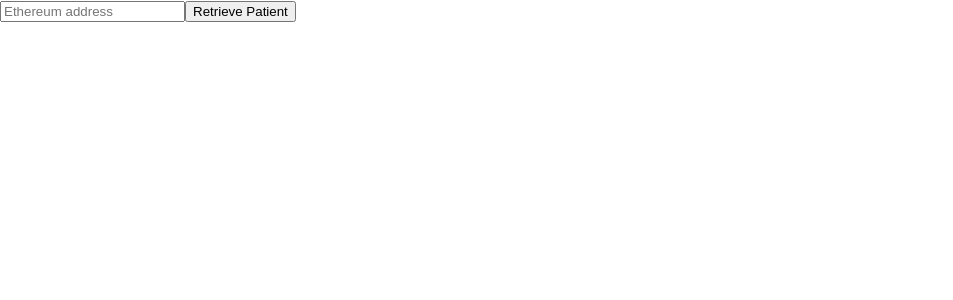
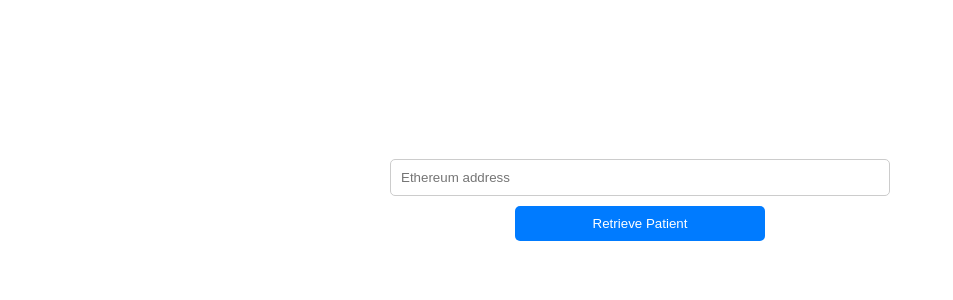
Before and after one commit to Gwillis442/DAPP-PROJECT, a React (Create React App) app in the folder front-end/: page / in a window 1280 px wide. Shown: the top 300 px of the page, without its empty margins (0-953 px from the left). Built offline with nearby package versions, Linux system fonts and the light colour scheme.

Commit message:
made the front-end easier on the eyes

```diff
--- a/front-end/src/App.css
+++ b/front-end/src/App.css
@@ -1,38 +1,66 @@
-.App {
-  text-align: center;
+.app {
+  width: 80%;
+  margin: 0 auto;
 }
 
-.App-logo {
-  height: 40vmin;
-  pointer-events: none;
+form {
+  display: flex;
+  justify-content: center;
+  flex-direction: column;
+  height: 50vh;
+  gap: 10px;
+  max-width: 500px;
+  margin: 0 auto;
 }
 
-@media (prefers-reduced-motion: no-preference) {
-  .App-logo {
-    animation: App-logo-spin infinite 20s linear;
-  }
+.register-form {
+  display: flex;
+  justify-content: center;
+  flex-direction: column;
+  height: 50vh;
+  gap: 10px;
+  margin-top: -100px;
 }
 
-.App-header {
-  background-color: #282c34;
-  min-height: 100vh;
+#getPatient
+{
+  width: 50%;
   display: flex;
-  flex-direction: column;
+  justify-content: center;
   align-items: center;
-  justify-content: center;
-  font-size: calc(10px + 2vmin);
-  color: white;
+  height: 35px;
+  margin: 0 auto;
+  max-width: 500px;
+  margin: 0 auto;
 }
 
-.App-link {
-  color: #61dafb;
+form input {
+  padding: 10px;
+  border-radius: 5px;
+  border: 1px solid #ccc;
 }
 
-@keyframes App-logo-spin {
-  from {
-    transform: rotate(0deg);
-  }
-  to {
-    transform: rotate(360deg);
-  }
+form button {
+  padding: 10px;
+  border-radius: 5px;
+  border: none;
+  background-color: #007bff;
+  color: white;
+  cursor: pointer;
 }
+
+.patient-details {
+  border: 1px solid #ccc;
+  padding: 20px;
+  border-radius: 5px;
+  max-width: 500px;
+  margin: 0 auto;
+  margin-top: -100px;
+}
+
+textarea {
+  width: 100%;
+  padding: 10px;
+  border-radius: 5px;
+  border: 1px solid #ccc;
+}
--- a/front-end/src/App.js
+++ b/front-end/src/App.js
@@ -1,5 +1,6 @@
 import React, { useState } from 'react';
 import { ethers } from 'ethers';
+import './App.css';
 
 const contractAddress = "0x405a439617439e6DBf3FBF2aAa1d0e8490567728";
 
@@ -60,23 +61,23 @@ export default function App() {
   }
 
   return (
-    <div>
+    <div className="app">
       <form onSubmit={retrievePatient}>
         <input type="text" value={address} onChange={e => setAddress(e.target.value)} placeholder="Ethereum address" />
-        <button type="submit">Retrieve Patient</button>
+        <button type="submit" id='getPatient'>Retrieve Patient</button>
       </form>
       {!isRegistered && (
-        <form onSubmit={registerPatient}>
+        <form onSubmit={registerPatient}className="register-form">
             <input type="text" value={name} onChange={e => setName(e.target.value)} placeholder="Name" required />
             <input type="number" value={age} onChange={e => setAge(e.target.value)} placeholder="Age" required />
             <input type="text" value={gender} onChange={e => setGender(e.target.value)} placeholder="Gender" required />
             <input type="text" value={addr} onChange={e => setAddr(e.target.value)} placeholder="Address" required />
-            <input type="text" value={medicalHistory} onChange={e => setMedicalHistory(e.target.value)} placeholder="Medical History" required />
+            <textarea value={medicalHistory} onChange={e => setMedicalHistory(e.target.value)} placeholder="Medical History" required />
             <button type="submit">Register Patient</button>
         </form>
       )}
       {patient && (
-      <div>
+      <div className="patient-details">
         <h2>Patient Details</h2>
         <p>Name: {patient.name}</p>
         <p>Age: {patient.age}</p>
```
